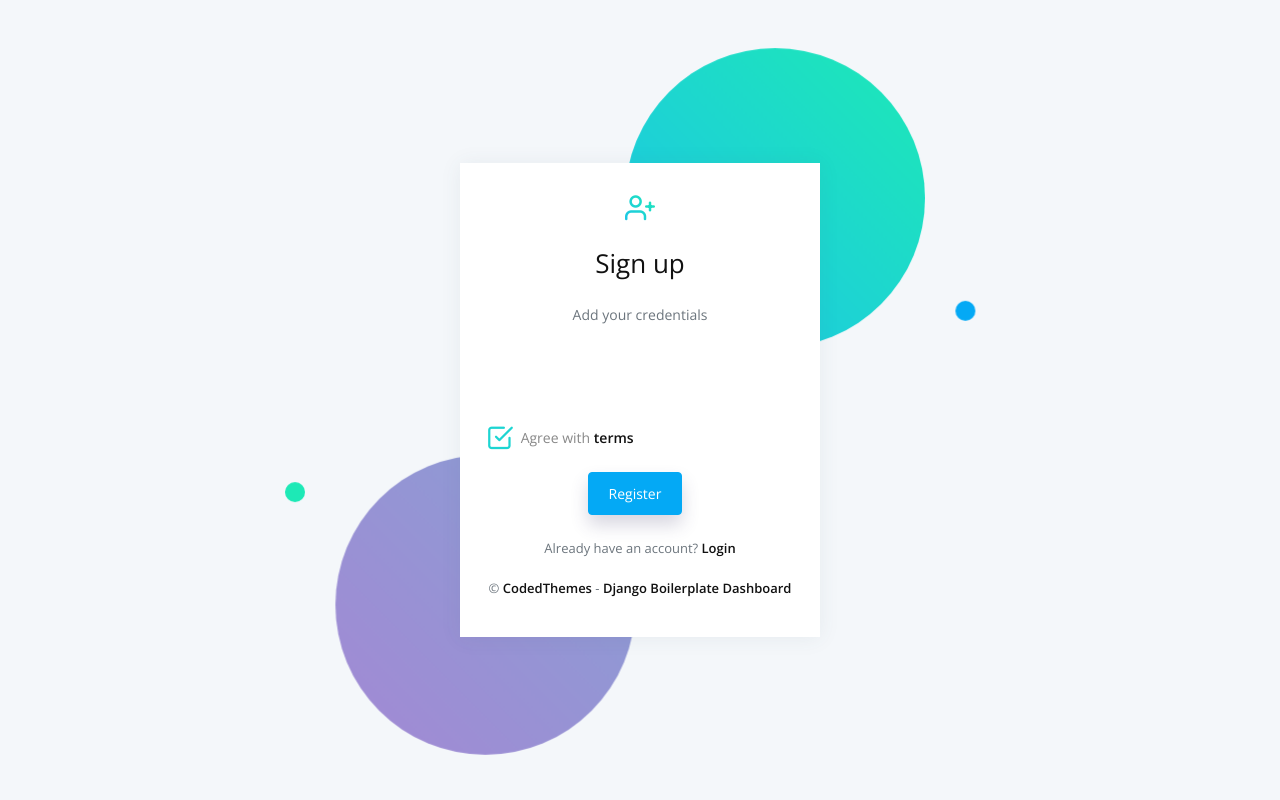
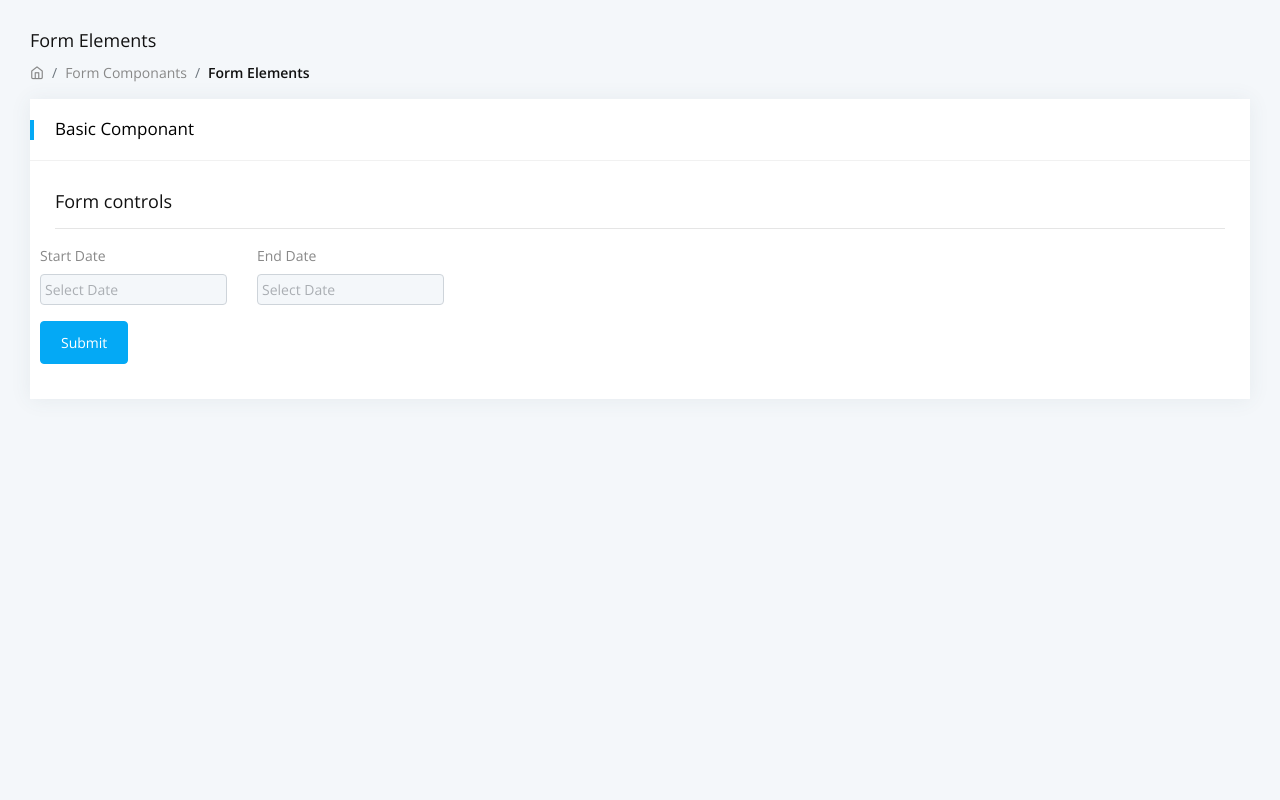
Before and after one commit to timur-ul-hasan/happy-dogs, a Django app: page /visits/ in a window 1280 px wide. Run offline with Django 3.2, Linux system fonts and the light colour scheme; some libraries are stand-ins or nearby versions.

Commit message:
Added form

```diff
--- a/app/views.py
+++ b/app/views.py
@@ -1,5 +1,3 @@
-
-
 from django.contrib.auth.decorators import login_required
 from django.shortcuts import render, get_object_or_404, redirect
 from django.template import loader
--- a/core/templates/includes/scripts.html
+++ b/core/templates/includes/scripts.html
@@ -1,5 +1,5 @@
-
     <!-- Required Js -->
-    <script src="/static/assets/js/vendor-all.min.js"></script>
-    <script src="/static/assets/plugins/bootstrap/js/bootstrap.min.js"></script>
-    <script src="/static/assets/js/pcoded.min.js"></script>
+<script src="/static/assets/js/vendor-all.min.js"></script>
+<script src="/static/assets/plugins/bootstrap/js/bootstrap.min.js"></script>
+<script src="/static/assets/js/pcoded.min.js"></script>
+<script src="/static/assets/plugins/bootstrap-datepicker/js/bootstrap-datepicker.min.js"></script>
--- a/core/templates/layouts/base-fullscreen.html
+++ b/core/templates/layouts/base-fullscreen.html
@@ -28,6 +28,8 @@
     <!-- vendor css -->
     <link rel="stylesheet" href="/static/assets/css/style.css">
 
+
+    {% include 'includes/styles.html' %}
     <!-- Specific CSS goes HERE -->
     {% block stylesheets %}{% endblock stylesheets %}
 
@@ -39,5 +41,13 @@
 
     {% include 'includes/scripts.html' %}
 
+    {% block javascripts %}{% endblock javascripts %}
+
+
+    <script>
+        $('.datepicker').datepicker();
+
+
+    </script>
 </body>
 </html>
--- a/core/templates/visits/index.html
+++ b/core/templates/visits/index.html
@@ -4,80 +4,65 @@
 
 {% block content %}
 
-    <div class="auth-wrapper">
-        <div class="auth-content">
-            <div class="auth-bg">
-                <span class="r"></span>
-                <span class="r s"></span>
-                <span class="r s"></span>
-                <span class="r"></span>
+<div class="pcoded-content">
+    <div class="pcoded-inner-content">
+        <!-- [ breadcrumb ] start -->
+        <div class="page-header">
+            <div class="page-block">
+                <div class="row align-items-center">
+                    <div class="col-md-12">
+                        <div class="page-header-title">
+                            <h5 class="m-b-10">Form Elements</h5>
+                        </div>
+                        <ul class="breadcrumb">
+                            <li class="breadcrumb-item"><a href="/"><i class="feather icon-home"></i></a></li>
+                            <li class="breadcrumb-item"><a href="javascript:">Form Componants</a></li>
+                            <li class="breadcrumb-item"><a href="javascript:">Form Elements</a></li>
+                        </ul>
+                    </div>
+                </div>
             </div>
-            <div class="card">
-                <div class="card-body text-center">
-                    <div class="mb-4">
-                        <i class="feather icon-user-plus auth-icon"></i>
-                    </div>
-                    <h3 class="mb-4">Sign up</h3>
-
-                    <span class="mb-0 text-muted">
-                        {% if msg %}
-                            {{ msg | safe }}
-                        {% else %}
-                            Add your credentials
-                        {% endif %}
-                    </span>
-
-                    <br />
-                    <br />
-
-                    <!-- Hide the form on success-->
-                    {% if not success %}
-                    <form role="form" method="post" action="">
-
-                        {% csrf_token %}
-
-                        <div class="input-group mb-3">
-                            {{ form.username }}
-                        </div>
-                        <span class="text-error">{{ form.username.errors }}</span>
-
-                        <div class="input-group mb-3">
-                            {{ form.email }}
-                        </div>
-                        <span class="text-error">{{ form.email.errors }}</span>
-
-                        <div class="input-group mb-4">
-                            {{ form.password1 }}
-                        </div>
-                        <span class="text-error">{{ form.password1.errors }}</span>
-
-                        <div class="input-group mb-4">
-                            {{ form.password2 }}
-                        </div>
-                        <span class="text-error">{{ form.password2.errors }}</span>
-
-                        <div class="form-group text-left">
-                            <div class="checkbox checkbox-fill d-inline">
-                                <input type="checkbox" name="checkbox-fill-1" id="checkbox-fill-a1" checked="">
-                                <label for="checkbox-fill-a1" class="cr"> Agree with <a href="#">terms</a></label>
+        </div>
+        <!-- [ breadcrumb ] end -->
+        <div class="main-body">
+            <div class="page-wrapper">
+                <!-- [ Main Content ] start -->
+                <div class="row">
+                    <div class="col-sm-12">
+                        <div class="card">
+                            <div class="card-header">
+                                <h5>Basic Componant</h5>
+                            </div>
+                            <div class="card-body">
+                                <h5>Form controls</h5>
+                                <hr>
+                                <div class="row">
+                                        <form>
+                                            <div class="row">
+                                                <div class="col-md-6">
+                                                    <div class="form-group">
+                                                        <label for="exampleInputEmail1">Start Date</label>
+                                                        <input type="text" class="form-control datepicker" id="exampleInputEmail1" aria-describedby="emailHelp" placeholder="Select Date">
+                                                    </div>
+                                                </div>
+                                                <div class="col-md-6">
+                                                    <div class="form-group">
+                                                        <label for="exampleInputPassword1">End Date</label>
+                                                        <input type="text" class="form-control datepicker" id="exampleInputPassword1" placeholder="Select Date">
+                                                    </div>
+                                                </div>
+                                            </div>
+                                            <button type="submit" class="btn btn-primary">Submit</button>
+                                        </form>
+                                </div>
                             </div>
                         </div>
-                        <button type="submit" name="register" class="btn btn-primary shadow-2 mb-4">Register</button>
-
-                    </form>
-                    {% endif %}
-
-                    <p class="mb-0 text-muted">Already have an account? <a href="{% url 'login' %}" >Login</a></p>
-                    <br />
-                    <p class="mb-2 text-muted">
-                        &copy; <a target="_blank" rel="noopener noreferrer"
-                                  href="https://codedthemes.com/?ref=appseed">CodedThemes</a>
-                        - <a target="_blank" rel="noopener noreferrer"
-                             href="https://appseed.us/boilerplate-code/django-dashboards">Django Boilerplate Dashboard</a>
-                    </p>
+                        </div>
+                    </div>
                 </div>
             </div>
         </div>
     </div>
+</div>
 
 {% endblock content %}
```
Also changed, not shown: app/admin.py (+6 -1 lines), app/models.py (+5 -2 lines), core/templates/accounts/login.html (+0 -10 lines).
